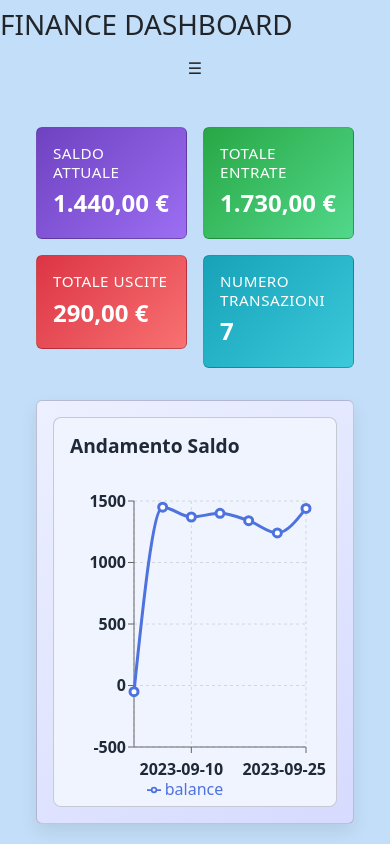
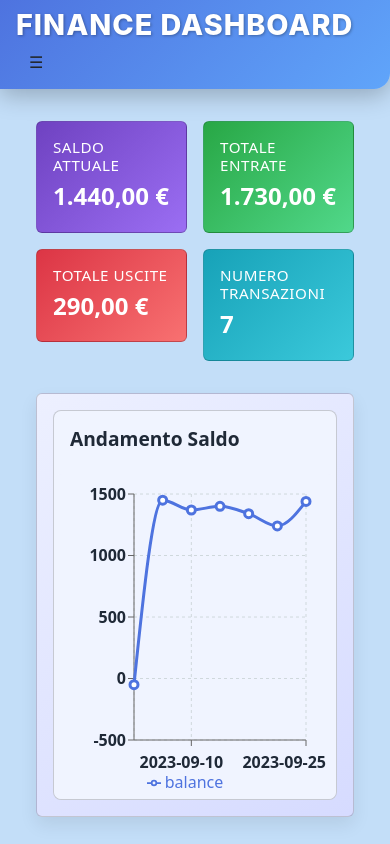
Before and after one commit to GiuseppeLiGioi/personal-finance-dashboard, a React (Vite) app: page / in a window 390 px wide. Shown: the top 844 px of the page. Built offline with nearby package versions, Linux system fonts and the light colour scheme.

Commit message:
added. responsive style header

```diff
--- a/src/assets/Components/HamburgerMobile.jsx
+++ b/src/assets/Components/HamburgerMobile.jsx
@@ -1,5 +1,21 @@
-export default function HamburgerMobile(){
-    return(
-        <h2>hamburger</h2>
+import { useState } from "react"
+import { Link } from "react-router-dom"
+
+export default function HamburgerMobile() {
+    const [isOpen, setIsOpen] = useState(false)
+
+    return (
+        <div className="hamburger-wrapper">
+            <button type="submit" className="btn-hamburger btn d-md-none" onClick={() => setIsOpen(!isOpen)}>☰</button>
+            {
+                isOpen && (
+                    <ul className="ul-list-hamburger">
+                        <li><Link to={"/"} className="link-hamburger" onClick={() => setIsOpen(false)}>Dashboard</Link></li>
+                        <li><Link to={"/transactions"} className="link-hamburger" onClick={() => setIsOpen(false)}>Transazioni</Link></li>
+                        <li><Link to={"/settings"} className="link-hamburger" onClick={() => setIsOpen(false)}>Impostazioni App</Link></li>
+                    </ul>
+                )
+            }
+        </div>
     )
 }
--- a/src/assets/Components/Header.jsx
+++ b/src/assets/Components/Header.jsx
@@ -1,11 +1,10 @@
-export default function Header(){
-    return(
-        <nav className="navbar sticky-top">
-            <h1>FINANCE DASHBOARD</h1>
-            <div className="container-fluid d-flex justify-content-center align-items-center column-gap-3">
-              <button type="submit" className="btn d-md-none">☰</button>
-            </div>
+import HamburgerMobile from "./HamburgerMobile"
 
+export default function Header() {
+    return (
+        <nav className="navbar d-flex justify-content-between align-items-center px-3">
+            <h1 className="header-title">FINANCE DASHBOARD</h1>
+            <HamburgerMobile />
         </nav>
     )
 }
--- a/src/index.css
+++ b/src/index.css
@@ -238,3 +238,105 @@ body, html {
   .dashboard-card-title { font-size: 1.5rem; }
   .card-title { font-size: 1.2rem; }
 }
+
+
+.navbar {
+  width: 100%;
+  padding: 1rem 2rem;
+  background: linear-gradient(135deg, #4e73df, #60a5fa);
+  box-shadow: 0 4px 15px rgba(0,0,0,0.2);
+  position: sticky;
+  top: 0;
+  z-index: 1000;
+  border-radius: 0 0 16px 0;
+  transition: all 0.3s ease;
+}
+
+
+.navbar:hover {
+  box-shadow: 0 6px 25px rgba(0,0,0,0.25);
+}
+
+
+.header-title {
+  font-family: 'Inter', sans-serif;
+  font-size: 2.5rem;
+  font-weight: 800;
+  padding: 20px;
+  color: #fff;
+  letter-spacing: 1px;
+  text-shadow: 1px 1px 3px rgba(0,0,0,0.3);
+  margin: 0;
+  transition: all 0.3s ease;
+}
+@media (max-width: 768px) {
+  .header-title {
+    font-size: 1.8rem;
+    padding: 0;
+  }
+}
+
+.header-title:hover {
+  transform: scale(1.05);
+  text-shadow: 2px 2px 5px rgba(0,0,0,0.4);
+}
+
+
+.hamburger-wrapper {
+  position: relative;
+}
+
+.btn-hamburger {
+  font-size: 1.8rem;
+  background: #bce0fd;
+  border: none;
+  border-radius: 8px;
+  color: #333;
+  padding: 0.3rem 0.6rem;
+  cursor: pointer;
+  transition: all 0.25s ease;
+}
+
+.btn-hamburger:hover {
+  transform: scale(1.1) rotate(90deg);
+  background: #9ed0f5;
+  color: #000;
+}
+
+
+.ul-list-hamburger {
+  position: absolute;
+  top: 100%;
+  right: 0;
+  background: #bce0fd;
+  border-radius: 12px;
+  padding: 1rem;
+  box-shadow: 0 10px 25px rgba(0,0,0,0.2);
+  list-style: none;
+  display: flex;
+  flex-direction: column;
+  gap: 0.5rem;
+  z-index: 1000;
+  animation: slideDown 0.3s ease-out;
+}
+
+.link-hamburger {
+  text-decoration: none;
+  color: #333;
+  font-weight: 600;
+  padding: 0.5rem 1rem;
+  border-radius: 6px;
+  transition: all 0.25s ease;
+}
+
+.link-hamburger:hover {
+  background: #9ed0f5;
+  color: #000;
+  transform: translateX(5px);
+}
+
+
+@keyframes slideDown {
+  0% { opacity: 0; transform: translateY(-10px); }
+  100% { opacity: 1; transform: translateY(0); }
+}
```
